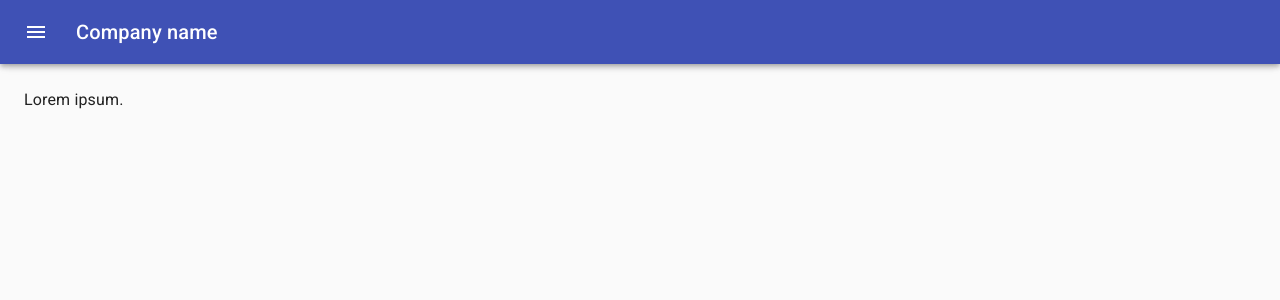
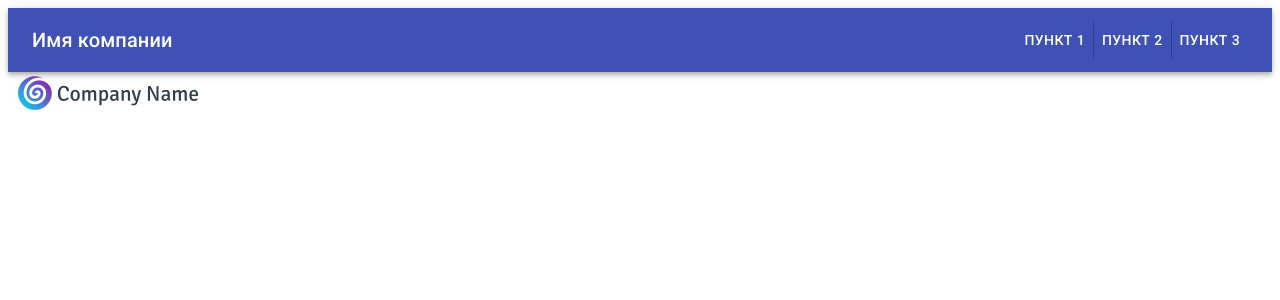
Before and after one commit to Aleksey-36/edim, a React (Create React App) app: page / in a window 1280 px wide. Shown: the top 300 px of the page. Built offline with nearby package versions, Linux system fonts and the light colour scheme.

Commit message:
feat(new-component): add new component sidebar
issue: qqq-0001

```diff
--- a/src/App.tsx
+++ b/src/App.tsx
@@ -1,9 +1,11 @@
-import TopPanel from "./components/TopPanel";
+import Header from "./components/Header";
+import Routes from "./pages";
 
 function App() {
   return (
     <>
-      <TopPanel />
+      <Header />
+      <Routes />
     </>
   );
 }
--- /dev/null
+++ b/src/components/Header/Header.tsx
@@ -0,0 +1,55 @@
+import { createStyles, makeStyles, Theme } from "@material-ui/core/styles";
+import AppBar from "@material-ui/core/AppBar";
+import ButtonGroup from "@material-ui/core/ButtonGroup";
+import Toolbar from "@material-ui/core/Toolbar";
+import Typography from "@material-ui/core/Typography";
+import Button from "@material-ui/core/Button";
+import Hidden from "@material-ui/core/Hidden";
+
+import Sidebar from "../Sidebar";
+
+const useStyles = makeStyles((theme: Theme) =>
+  createStyles({
+    root: {
+      flexGrow: 1,
+    },
+    menuButton: {
+      marginLeft: theme.spacing(2),
+    },
+    title: {
+      flexGrow: 1,
+    },
+  })
+);
+
+const Header = () => {
+  const classes = useStyles();
+
+  return (
+    <div className={classes.root}>
+      <AppBar position="static">
+        <Toolbar>
+          <Typography variant="h6" className={classes.title}>
+            Имя компании
+          </Typography>
+          <Hidden smDown>
+            <ButtonGroup
+              variant="text"
+              color="inherit"
+              aria-label="text button group"
+            >
+              <Button>Пункт 1</Button>
+              <Button>Пункт 2</Button>
+              <Button>Пункт 3</Button>
+            </ButtonGroup>
+          </Hidden>
+          <Hidden mdUp>
+            <Sidebar />
+          </Hidden>
+        </Toolbar>
+      </AppBar>
+    </div>
+  );
+};
+
+export default Header;
--- /dev/null
+++ b/src/components/Header/index.tsx
@@ -0,0 +1 @@
+export { default } from "./Header";
--- /dev/null
+++ b/src/components/Sidebar/Sidebar.tsx
@@ -0,0 +1,83 @@
+import { useState } from "react";
+import clsx from "clsx";
+import { makeStyles, createStyles, Theme } from "@material-ui/core/styles";
+import Drawer from "@material-ui/core/Drawer";
+import List from "@material-ui/core/List";
+import ListItem from "@material-ui/core/ListItem";
+import ListItemText from "@material-ui/core/ListItemText";
+import MenuIcon from "@material-ui/icons/Menu";
+import IconButton from "@material-ui/core/IconButton";
+import LinkIcon from "@material-ui/icons/Link";
+
+const useStyles = makeStyles((theme: Theme) =>
+  createStyles({
+    list: {
+      width: 250,
+    },
+    fullList: {
+      width: "auto",
+    },
+    linkText: {
+      paddingLeft: theme.spacing(2),
+    },
+    colorIcon: {
+      color: "#fff",
+    },
+  })
+);
+
+const Sidebar = () => {
+  const classes = useStyles();
+  const [open, setOpen] = useState(false);
+
+  const toggleDrawer = (open: boolean) => (
+    event: React.KeyboardEvent | React.MouseEvent
+  ) => {
+    if (
+      event.type === "keydown" &&
+      ((event as React.KeyboardEvent).key === "Tab" ||
+        (event as React.KeyboardEvent).key === "Shift")
+    ) {
+      return;
+    }
+
+    setOpen(open);
+  };
+
+  const list = () => (
+    <div
+      className={clsx(classes.list)}
+      role="presentation"
+      onClick={toggleDrawer(false)}
+      onKeyDown={toggleDrawer(false)}
+    >
+      <List>
+        {["Пункт 1", "Пункт 2", "Пунтк 3"].map((text) => (
+          <ListItem button key={text}>
+            <LinkIcon />
+            <ListItemText className={classes.linkText} primary={text} />
+          </ListItem>
+        ))}
+      </List>
+    </div>
+  );
+
+  return (
+    <div>
+      <>
+        <IconButton
+          onClick={toggleDrawer(true)}
+          className={classes.colorIcon}
+          aria-label="menu"
+        >
+          <MenuIcon />
+        </IconButton>
+        <Drawer anchor={"right"} open={open} onClose={toggleDrawer(false)}>
+          {list()}
+        </Drawer>
+      </>
+    </div>
+  );
+};
+
+export default Sidebar;
--- /dev/null
+++ b/src/components/Sidebar/index.tsx
@@ -0,0 +1 @@
+export { default } from "./Sidebar";
--- a/src/components/TopPanel/TopPanel.tsx
+++ /dev/null
@@ -1,153 +0,0 @@
-import { useState } from "react";
-import clsx from "clsx";
-import { makeStyles, Theme, createStyles } from "@material-ui/core/styles";
-import Drawer from "@material-ui/core/Drawer";
-import CssBaseline from "@material-ui/core/CssBaseline";
-import AppBar from "@material-ui/core/AppBar";
-import Toolbar from "@material-ui/core/Toolbar";
-import List from "@material-ui/core/List";
-import Typography from "@material-ui/core/Typography";
-import Divider from "@material-ui/core/Divider";
-import IconButton from "@material-ui/core/IconButton";
-import MenuIcon from "@material-ui/icons/Menu";
-import ChevronLeftIcon from "@material-ui/icons/ChevronLeft";
-import ListItem from "@material-ui/core/ListItem";
-import ListItemIcon from "@material-ui/core/ListItemIcon";
-import ListItemText from "@material-ui/core/ListItemText";
-import LinkIcon from "@material-ui/icons/Link";
-
-const drawerWidth = 240;
-
-const useStyles = makeStyles((theme: Theme) =>
-  createStyles({
-    root: {
-      display: "flex",
-    },
-    appBar: {
-      transition: theme.transitions.create(["margin", "width"], {
-        easing: theme.transitions.easing.sharp,
-        duration: theme.transitions.duration.leavingScreen,
-      }),
-    },
-    appBarShift: {
-      width: `calc(100% - ${drawerWidth}px)`,
-      marginLeft: drawerWidth,
-      transition: theme.transitions.create(["margin", "width"], {
-        easing: theme.transitions.easing.easeOut,
-        duration: theme.transitions.duration.enteringScreen,
-      }),
-    },
-    menuButton: {
-      marginRight: theme.spacing(2),
-    },
-    hide: {
-      display: "none",
-    },
-    drawer: {
-      width: drawerWidth,
-      flexShrink: 0,
-    },
-    drawerPaper: {
-      width: drawerWidth,
-    },
-    drawerHeader: {
-      display: "flex",
-      alignItems: "center",
-      padding: theme.spacing(0, 1),
-      ...theme.mixins.toolbar,
-      justifyContent: "flex-end",
-    },
-    content: {
-      flexGrow: 1,
-      padding: theme.spacing(3),
-      transition: theme.transitions.create("margin", {
-        easing: theme.transitions.easing.sharp,
-        duration: theme.transitions.duration.leavingScreen,
-      }),
-      marginLeft: -drawerWidth,
-    },
-    contentShift: {
-      transition: theme.transitions.create("margin", {
-        easing: theme.transitions.easing.easeOut,
-        duration: theme.transitions.duration.enteringScreen,
-      }),
-      marginLeft: 0,
-    },
-  })
-);
-
-const TopPanel = () => {
-  const classes = useStyles();
-  const [open, setOpen] = useState(false);
-
-  const handleDrawerOpen = () => {
-    setOpen(true);
-  };
-
-  const handleDrawerClose = () => {
-    setOpen(false);
-  };
-
-  return (
-    <div className={classes.root}>
-      <CssBaseline />
-      <AppBar
-        position="fixed"
-        className={clsx(classes.appBar, {
-          [classes.appBarShift]: open,
-        })}
-      >
-        <Toolbar>
-          <IconButton
-            color="inherit"
-            aria-label="open drawer"
-            onClick={handleDrawerOpen}
-            edge="start"
-            className={clsx(classes.menuButton, open && classes.hide)}
-          >
-            <MenuIcon />
-          </IconButton>
-          <Typography variant="h6" noWrap>
-            Company name
-          </Typography>
-        </Toolbar>
-      </AppBar>
-      <Drawer
-        className={classes.drawer}
-        variant="persistent"
-        anchor="left"
-        open={open}
-        classes={{
-          paper: classes.drawerPaper,
-        }}
-      >
-        <div className={classes.drawerHeader}>
-          <IconButton onClick={handleDrawerClose}>
-            <ChevronLeftIcon />
-          </IconButton>
-        </div>
-        <Divider />
-        <List>
-          {["Пункт 1", "Пунтк 2", "Пункт 3"].map((text) => (
-            <ListItem button key={text}>
-              <ListItemIcon>
-                <LinkIcon />
-              </ListItemIcon>
-              <ListItemText primary={text} />
-            </ListItem>
-          ))}
-        </List>
-      </Drawer>
-      <main
-        className={clsx(classes.content, {
-          [classes.contentShift]: open,
-        })}
-      >
-        <div className={classes.drawerHeader} />
-        <Typography paragraph>Lorem ipsum.</Typography>
-      </main>
-    </div>
-  );
-};
-
-export default TopPanel;
--- a/src/components/TopPanel/index.tsx
+++ /dev/null
@@ -1 +0,0 @@
-export { default } from "./TopPanel";
--- a/src/index.tsx
+++ b/src/index.tsx
@@ -1,7 +1,14 @@
 import ReactDOM from "react-dom";
-import App from "./App";
+import { BrowserRouter } from "react-router-dom";
 import reportWebVitals from "./reportWebVitals";
 
-ReactDOM.render(<App />, document.getElementById("root"));
+import App from "./App";
+
+ReactDOM.render(
+  <BrowserRouter>
+    <App />
+  </BrowserRouter>,
+  document.getElementById("root")
+);
 
 reportWebVitals();
--- /dev/null
+++ b/src/pages/Home.tsx
@@ -0,0 +1,11 @@
+import logo from "../images/logo.png";
+
+const Home = () => {
+  return (
+    <div>
+      <img src={logo} className="App-logo" alt="logo" />
+    </div>
+  );
+};
+
+export default Home;
--- /dev/null
+++ b/src/pages/index.tsx
@@ -0,0 +1,18 @@
+import { Switch, Route } from "react-router-dom";
+
+import Home from "./Home";
+
+const Routes: React.FC = () => {
+  return (
+    <Switch>
+      <Route exact path="/">
+        <Home />
+      </Route>
+      <Route path="/test">
+        <div>test</div>
+      </Route>
+    </Switch>
+  );
+};
+
+export default Routes;
```
Also changed, not shown: src/images/logo.png (added), 1 other file (tests, documents, lock files or other folders).
